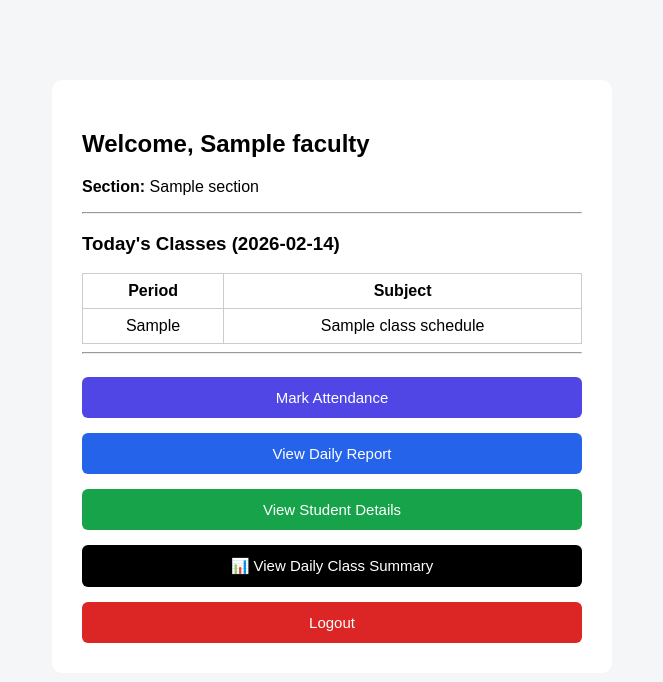
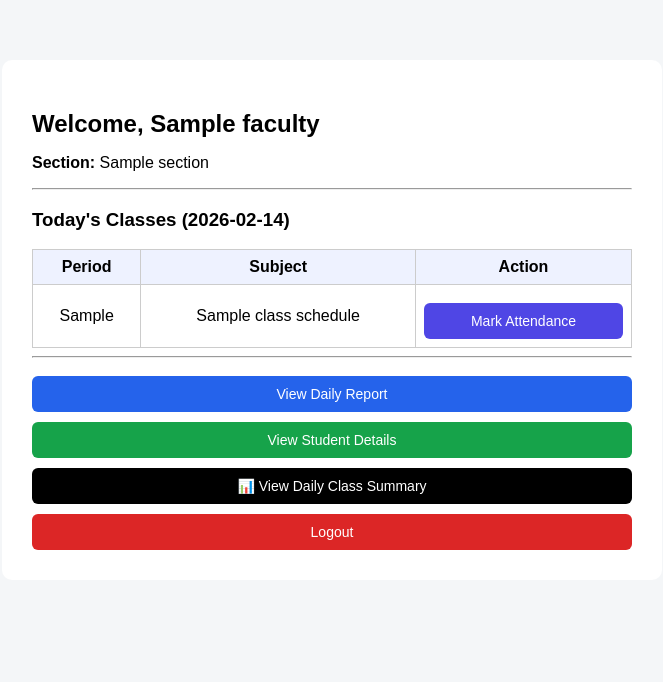
Before and after one commit to lalasamvsr/attendance, a Flask app: page /faculty-dashboard in a window 1280 px wide. Shown: the top 682 px of the page, without its empty margins (308-971 px from the left). Run offline with Flask 3, Linux system fonts and the light colour scheme; the visitor is signed in with stand-in values (Sample User, id 1); a database or web service that is not in the repository returns one stand-in record (values such as "Sample title"); some libraries are stand-ins or nearby versions.

Commit message:
Update faculty_dashboard.html

```diff
--- a/templates/faculty_dashboard.html
+++ b/templates/faculty_dashboard.html
@@ -8,23 +8,23 @@ body{
     background:#f4f6f8;
 }
 .container{
-    width:500px;
-    margin:80px auto;
+    width:600px;
+    margin:60px auto;
     background:white;
     padding:30px;
     border-radius:10px;
 }
 h2{
-    margin-bottom:20px;
+    margin-bottom:10px;
 }
 button{
     width:100%;
-    padding:12px;
-    margin-top:15px;
+    padding:10px;
+    margin-top:10px;
     border:none;
     color:white;
     cursor:pointer;
-    font-size:15px;
+    font-size:14px;
     border-radius:6px;
 }
 .mark{ background:#4f46e5; }
@@ -33,6 +33,22 @@ button{
 .daily{ background:#000000; }
 .logout{ background:#dc2626; }
 
+table{
+    width:100%;
+    border-collapse:collapse;
+    margin-top:10px;
+}
+th,td{
+    border:1px solid #ccc;
+    padding:8px;
+    text-align:center;
+}
+th{
+    background:#eef2ff;
+}
+.class-box{
+    margin-bottom:10px;
+}
 </style>
 </head>
 
@@ -48,43 +64,41 @@ button{
 <h3>Today's Classes ({{ today }})</h3>
 
 {% if today_classes %}
-<table style="width:100%;border-collapse:collapse;">
+
+<table>
 <tr>
-<th style="border:1px solid #ccc;padding:8px;">Period</th>
-<th style="border:1px solid #ccc;padding:8px;">Subject</th>
+<th>Period</th>
+<th>Subject</th>
+<th>Action</th>
 </tr>
 
 {% for c in today_classes %}
 <tr>
-<td style="border:1px solid #ccc;padding:8px;text-align:center;">
-{{ c[2] }}
-</td>
-<td style="border:1px solid #ccc;padding:8px;text-align:center;">
-{{ c[1] }}
+<td>{{ c.period_no }}</td>
+<td>{{ c.subject }}</td>
+<td>
+    <form action="/attendance/{{ c.schedule_id }}" method="GET">
+        <button class="mark">Mark Attendance</button>
+    </form>
 </td>
 </tr>
 {% endfor %}
 </table>
+
 {% else %}
 <p style="color:red;">No classes scheduled today.</p>
 {% endif %}
 
 <hr>
 
-
-<form action="/attendance/{{ faculty_id }}/{{ section_id }}">
-    <button class="mark">Mark Attendance</button>
-</form>
-
 <form action="/week-report">
-    <input type="hidden" name="faculty_id" value="{{ faculty_id }}">
-    <input type="hidden" name="section_id" value="{{ section_id }}">
     <button class="report">View Daily Report</button>
 </form>
 
 <form action="/student-report">
     <button class="student">View Student Details</button>
 </form>
+
 <form action="/daily-summary">
     <button class="daily">📊 View Daily Class Summary</button>
 </form>
```
